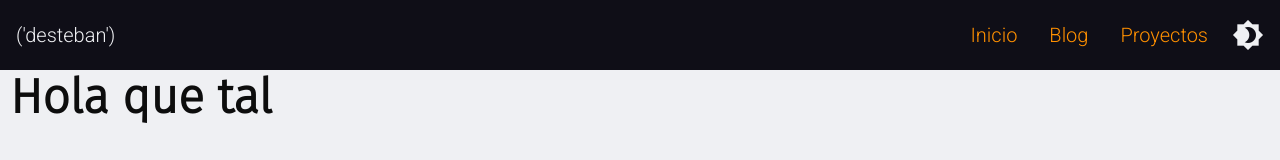
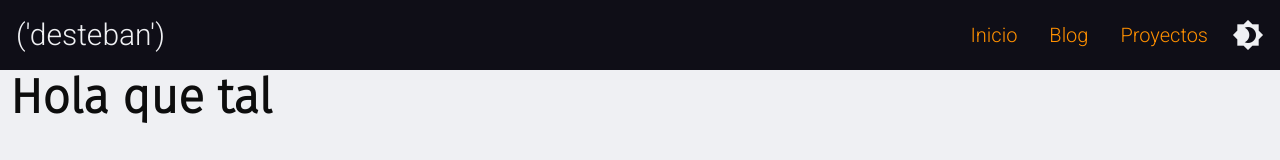
Before and after one commit to desteban/desteban, a Next.js app: page / in a window 1280 px wide. Shown: the top 160 px of the page. Built offline with nearby package versions, Linux system fonts and the light colour scheme.

Commit message:
nav visible al mostrar el sidenav

```diff
--- a/styles/header.scss
+++ b/styles/header.scss
@@ -17,6 +17,7 @@
 
 	.logo {
 		z-index: 1;
+		font-size: 30px;
 	}
 
 	.btn-menu {
@@ -62,7 +63,7 @@
 		flex-direction: column;
 		overflow-y: hidden;
 		transition: all 0.4s;
-		padding-top: $tamanioheader;
+		margin-top: $tamanioheader;
 
 		.social {
 			display: flex;
```
